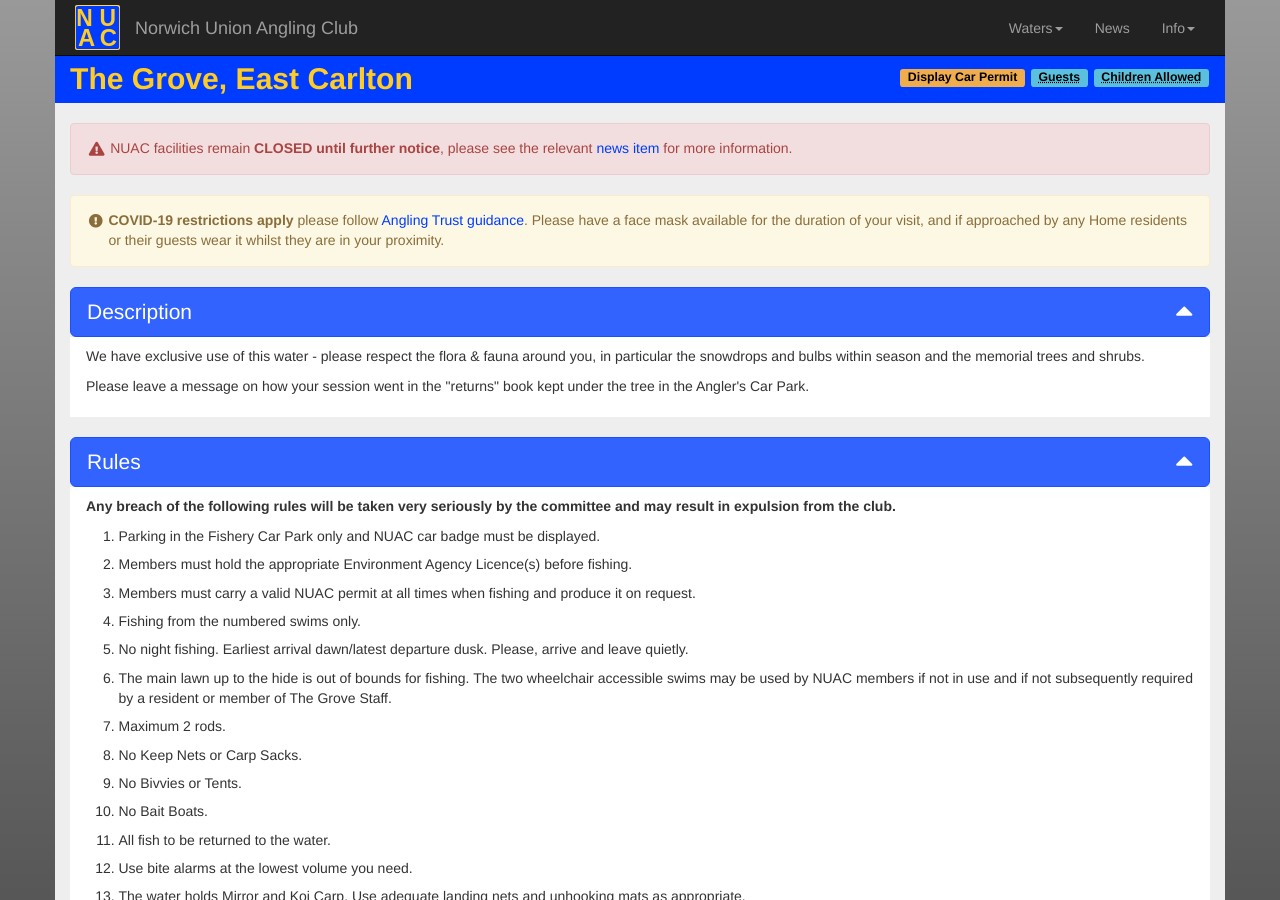
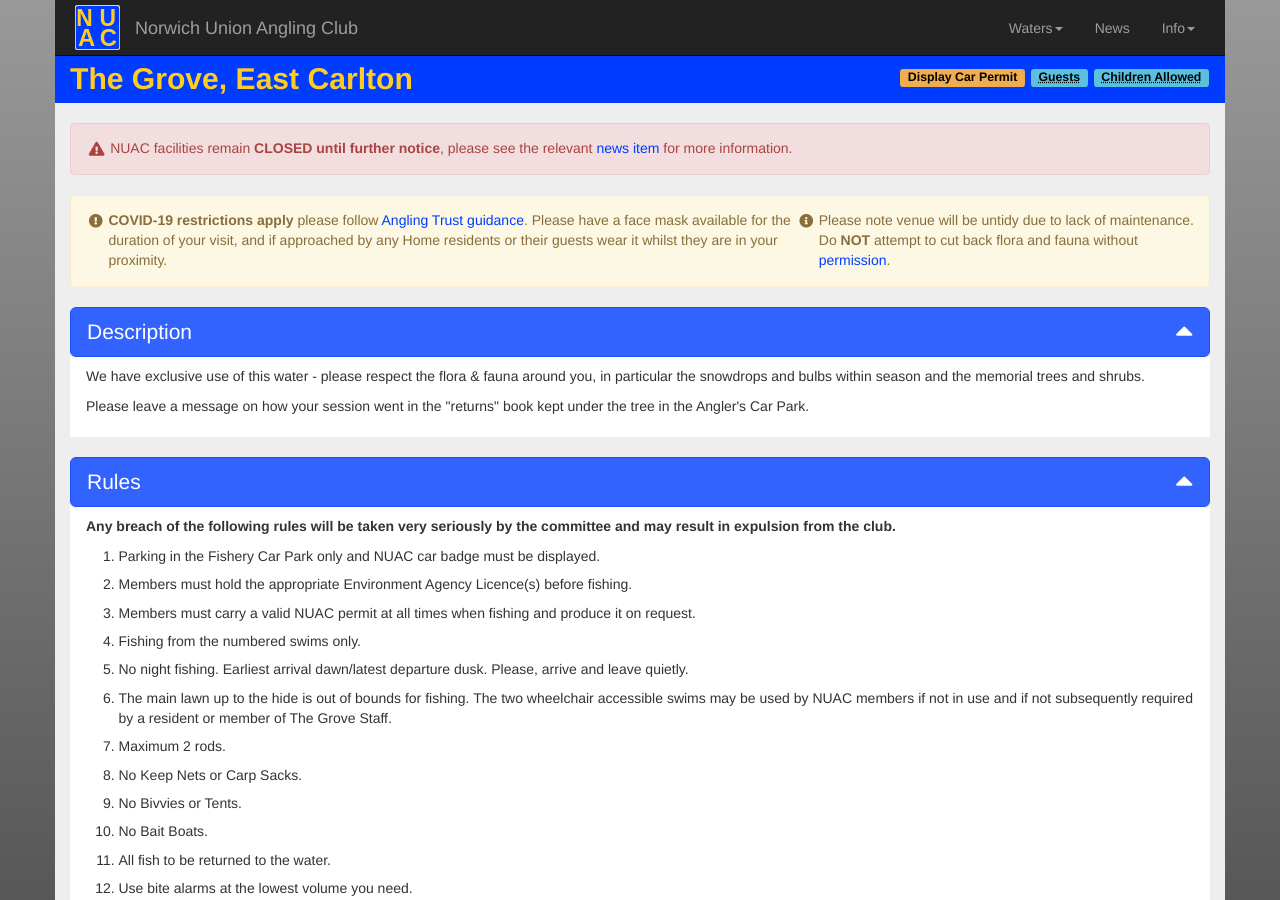
Before and after one commit to nuac-admin/nuac-release-four, a Jekyll site: the page built from _waters/grove.md, in a window 1280 px wide and 900 px high. Built offline with Jekyll 4.4.1, drawn with Linux system fonts in a browser that asks for light colours; nearby versions of some CDN libraries.

Commit message:
Update Manage NUAC Information “water-msg”

```diff
--- a/_data/water-msg.yml
+++ b/_data/water-msg.yml
@@ -1,55 +1,79 @@
-grove-open-ind: false
-grove-msg-ind: true
+snp-msg-box-type: warning
+yare-msg-ind: true
 grove-msg-box-type: warning
+ndaa-messages:
+  - msg-type: warning
+    msg-desc: <strong>COVID-19 restrictions apply</strong> please follow [Angling
+      Trust guidance](https://anglingtrust.net/covid-19/). When using a **boat
+      on Decoy Broad** please remember to follow social distancing rules, you
+      can only share a boat with someone from the same household as you and, if
+      applicable, your support bubble. This is a shared facility so remember to
+      maintain strict hand hygiene after touching locks, oars etc.
+snp-messages:
+  - msg-type: warning
+    msg-desc: <strong>COVID-19 restrictions apply</strong> please follow [Angling
+      Trust guidance](https://anglingtrust.net/covid-19/).
+bif-msg-ind: true
+fib-msg-ind: true
+hw-msg-box-type: warning
 grove-messages:
   - msg-type: warning
-    msg-desc: <strong>COVID-19 restrictions apply</strong> please follow [Angling Trust guidance](https://anglingtrust.net/covid-19/). Please have a face mask available for the duration of your visit, and if approached by any Home residents or their guests wear it whilst they are in your proximity.
-
+    msg-desc: <strong>COVID-19 restrictions apply</strong> please follow [Angling
+      Trust guidance](https://anglingtrust.net/covid-19/). Please have a face
+      mask available for the duration of your visit, and if approached by any
+      Home residents or their guests wear it whilst they are in your proximity.
+  - msg-type: info
+    msg-desc: Please note venue will be untidy due to lack of maintenance.  Do
+      **NOT** attempt to cut back flora and fauna without
+      [permission](www.ndaa.org).
+hib-msg-ind: true
+hib-open-ind: false
+hw-messages:
+  - msg-type: warning
+    msg-desc: <strong>COVID-19 restrictions apply</strong> please follow [Angling
+      Trust guidance](https://anglingtrust.net/covid-19/) and fishery guidance
+      via Hall Walk [facebook page](https://www.facebook.com/bartleslodge)
+bif-open-ind: false
+fib-open-ind: false
 yare-open-ind: false
-yare-msg-ind: true
+ndaa-open-ind: false
+hib-msg-box-type: warning
+snp-open-ind: false
+hw-msg-ind: true
+bif-msg-box-type: warning
+fib-msg-box-type: warning
+grove-open-ind: true
+hib-messages:
+  - msg-type: warning
+    msg-desc: <strong>COVID-19 restrictions apply</strong> please follow [Angling
+      Trust guidance](https://anglingtrust.net/covid-19/). Please remember to
+      follow social distancing rules, you can only share this boat with someone
+      from the same household as you and, if applicable, your support bubble.
+      This is a shared facility so remember to maintain strict hand hygiene
+      after touching locks, oars etc.
+grove-msg-ind: true
 yare-msg-box-type: warning
+hw-open-ind: false
+bif-messages:
+  - msg-type: warning
+    msg-desc: <strong>COVID-19 restrictions apply</strong> please follow [Angling
+      Trust guidance](https://anglingtrust.net/covid-19/) and fishery guidance
+      via Bridge Inn Fishery [facebook
+      page](https://en-gb.facebook.com/The-Bridge-Inn-Fishery-164399460336159/)
+fib-messages:
+  - msg-type: warning
+    msg-desc: <strong>COVID-19 restrictions apply</strong> please follow [Angling
+      Trust guidance](https://anglingtrust.net/covid-19/). Please remember to
+      follow social distancing rules, you can only share this boat with someone
+      from the same household as you and, if applicable, your support bubble.
+      This is a shared facility so remember to maintain strict hand hygiene
+      after touching locks, oars etc.
+snp-msg-ind: true
+ndaa-msg-ind: true
 yare-messages:
   - msg-type: warning
-    msg-desc: <strong>COVID-19 restrictions apply</strong> please follow [Angling Trust guidance](https://anglingtrust.net/covid-19/). It is essential that you take your own hand sanitiser and clean hands before and after touching gates etc.
-
-hw-open-ind: false
-hw-msg-ind: true
-hw-msg-box-type: warning
-hw-messages:
-  - msg-type: warning
-    msg-desc: <strong>COVID-19 restrictions apply</strong> please follow [Angling Trust guidance](https://anglingtrust.net/covid-19/) and fishery guidance via Hall Walk [facebook page](https://www.facebook.com/bartleslodge)
-
-bif-open-ind: false
-bif-msg-ind: true
-bif-msg-box-type: warning
-bif-messages:
-  - msg-type: warning
-    msg-desc: <strong>COVID-19 restrictions apply</strong> please follow [Angling Trust guidance](https://anglingtrust.net/covid-19/) and fishery guidance via Bridge Inn Fishery [facebook page](https://en-gb.facebook.com/The-Bridge-Inn-Fishery-164399460336159/)
-
-fib-open-ind: false
-fib-msg-ind: true
-fib-msg-box-type: warning
-fib-messages:
-  - msg-type: warning
-    msg-desc: <strong>COVID-19 restrictions apply</strong> please follow [Angling Trust guidance](https://anglingtrust.net/covid-19/). Please remember to follow social distancing rules, you can only share this boat with someone from the same household as you and, if applicable, your support bubble. This is a shared facility so remember to maintain strict hand hygiene after touching locks, oars etc.
-
-hib-open-ind: false
-hib-msg-ind: true
-hib-msg-box-type: warning
-hib-messages:
-  - msg-type: warning
-    msg-desc: <strong>COVID-19 restrictions apply</strong> please follow [Angling Trust guidance](https://anglingtrust.net/covid-19/). Please remember to follow social distancing rules, you can only share this boat with someone from the same household as you and, if applicable, your support bubble. This is a shared facility so remember to maintain strict hand hygiene after touching locks, oars etc.
-
-snp-open-ind: false
-snp-msg-ind: true
-snp-msg-box-type: warning
-snp-messages:
-  - msg-type: warning
-    msg-desc: <strong>COVID-19 restrictions apply</strong> please follow [Angling Trust guidance](https://anglingtrust.net/covid-19/).
-
-ndaa-open-ind: false
-ndaa-msg-ind: true
+    msg-desc: <strong>COVID-19 restrictions apply</strong> please follow [Angling
+      Trust guidance](https://anglingtrust.net/covid-19/). It is essential that
+      you take your own hand sanitiser and clean hands before and after touching
+      gates etc.
 ndaa-msg-box-type: warning
-ndaa-messages:
-  - msg-type: warning
-    msg-desc: <strong>COVID-19 restrictions apply</strong> please follow [Angling Trust guidance](https://anglingtrust.net/covid-19/). When using a **boat on Decoy Broad** please remember to follow social distancing rules, you can only share a boat with someone from the same household as you and, if applicable, your support bubble. This is a shared facility so remember to maintain strict hand hygiene after touching locks, oars etc.
```
